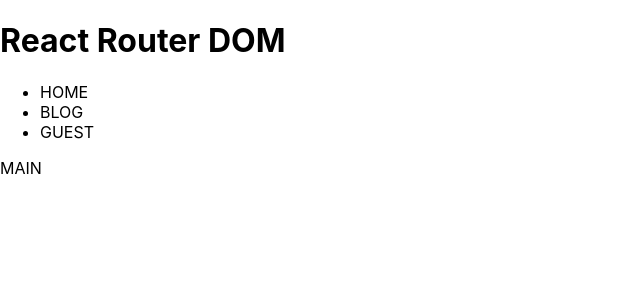
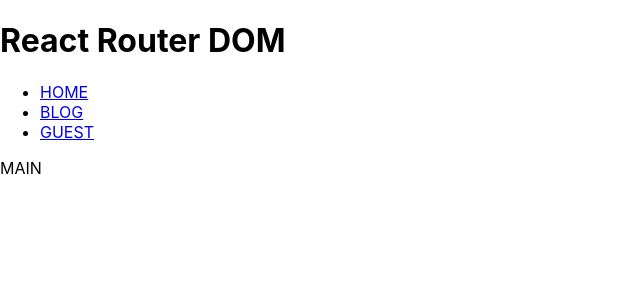
Before and after one commit to choijueun/React, a React (Create React App) app in the folder shcoding4-routerdom/: page / in a window 1280 px wide. Shown: the top 300 px of the page, without its empty margins (0-640 px from the left). Built offline with nearby package versions, Linux system fonts and the light colour scheme.

Commit message:
navbar link

```diff
--- a/shcoding4-routerdom/src/App.js
+++ b/shcoding4-routerdom/src/App.js
@@ -16,9 +16,9 @@ function TOC() {
     return (
         <nav>
             <ul>
-                <li>HOME</li>
-                <li>BLOG</li>
-                <li>GUEST</li>
+                <li><a href="/">HOME</a></li>
+                <li><a href="/blog">BLOG</a></li>
+                <li><a href="/guest">GUEST</a></li>
             </ul>
         </nav>
     )
```
